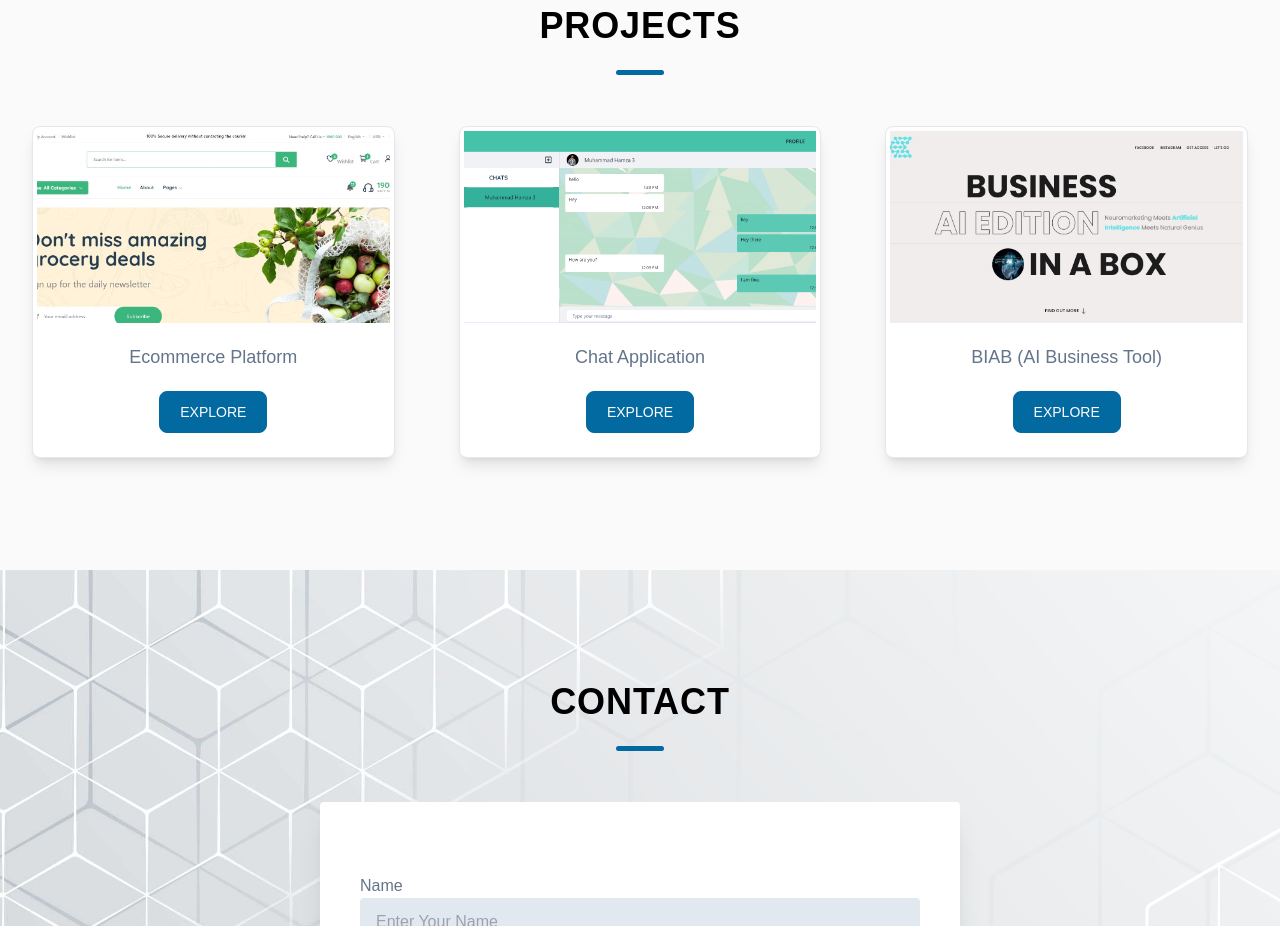
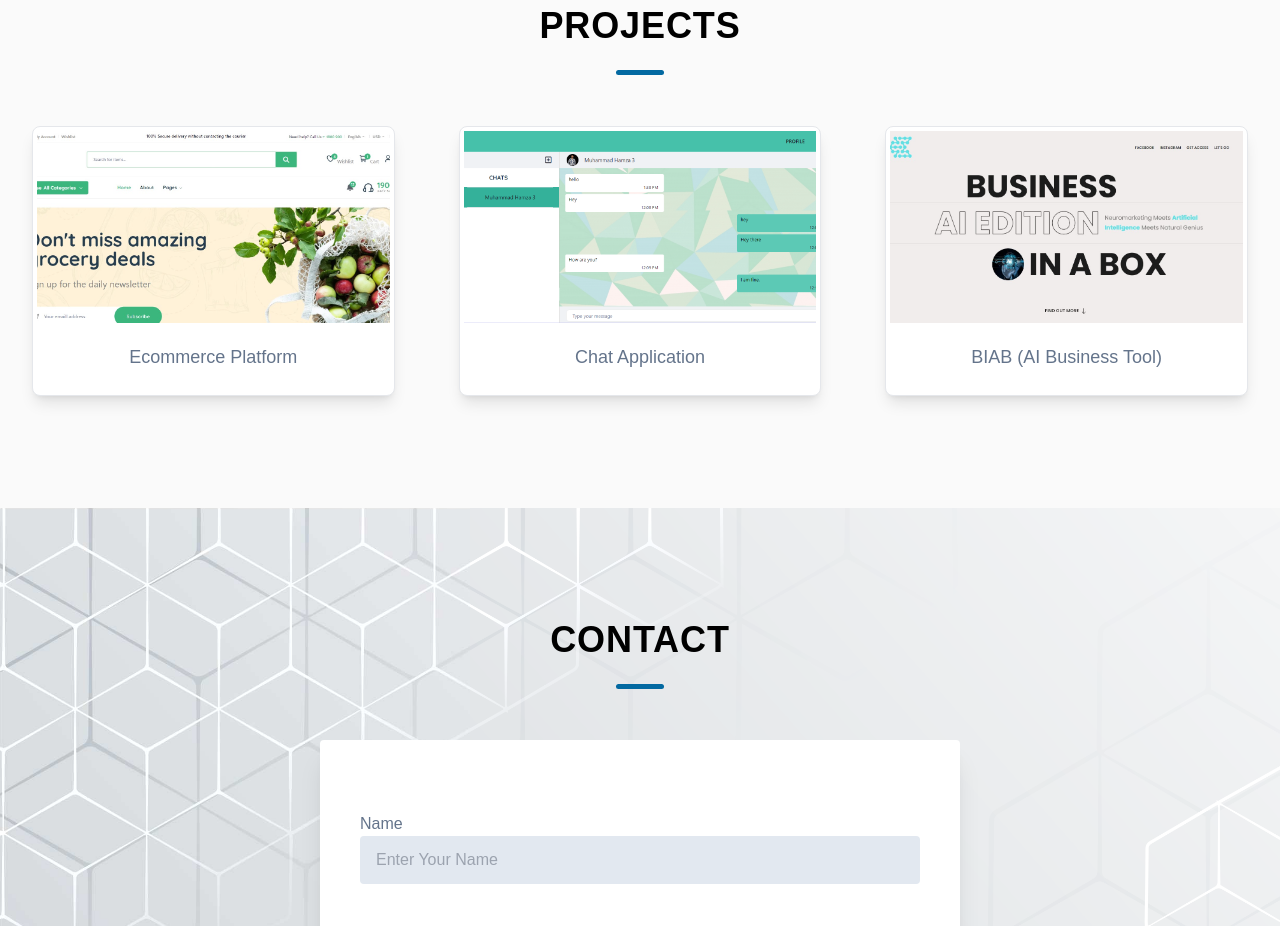
Before and after one commit to mhamza7265/mhamza7265.github.io, a React (Vite) app: page / in a window 1280 px wide. Shown: the part 1780-2706 px from the top of the page. Built offline with nearby package versions, Linux system fonts and the light colour scheme; some icons are missing.

Commit message:
style change of projects card

```diff
--- a/src/App.css
+++ b/src/App.css
@@ -220,3 +220,22 @@
     top: 85%;
   }
 }
+
+.project-card {
+}
+
+.project-card-btn-container {
+  top: 0;
+  left: 0;
+  width: 100%;
+  height: 100%;
+  opacity: 0;
+  display: none;
+}
+
+.project-card-btn {
+  position: absolute;
+  top: 50%;
+  left: 50%;
+  transform: translate(-50%, -50%);
+}
--- a/src/common/ProjectCard.jsx
+++ b/src/common/ProjectCard.jsx
@@ -1,8 +1,28 @@
 import { Link } from "react-router-dom";
+import { useRef } from "react";
 
 function ProjectCard({ img, alt, title, btn1 }) {
+  const btnDiv = useRef();
+  const handleHover = () => {
+    btnDiv.current.style.display = "block";
+    setTimeout(() => {
+      btnDiv.current.style.opacity = 1;
+    }, 100);
+  };
+
+  const handleHoverEnd = () => {
+    btnDiv.current.style.opacity = 0;
+    setTimeout(() => {
+      btnDiv.current.style.display = "none";
+    }, 100);
+  };
+
   return (
-    <div className="project-card mt-10 sm:mt-0 w-11/12 sm:w-3/4 mx-auto sm:mx-8 max-w-sm p-1 pb-6 bg-white border border-gray-200 rounded-lg shadow dark:bg-gray-800 dark:border-gray-700 shadow-lg">
+    <div
+      className="project-card mt-10 sm:mt-0 w-11/12 sm:w-3/4 mx-auto sm:mx-8 max-w-sm p-1 pb-6 bg-white border border-gray-200 rounded-lg shadow dark:bg-gray-800 dark:border-gray-700 shadow-lg relative"
+      onMouseEnter={handleHover}
+      onMouseLeave={handleHoverEnd}
+    >
       <div className="flex justify-left items-center pb-0 overflow-hidden">
         <img
           src={img}
@@ -13,13 +33,18 @@ function ProjectCard({ img, alt, title, btn1 }) {
       <p className="font-normal text-lg font-bold text-slate-500 dark:text-slate-100 dark:text-gray-400 pt-5 text-center">
         {title}
       </p>
-      <div className="flex justify-center items-center mt-5">
-        <Link
-          to={btn1}
-          className="text-white bg-sky-700 hover:bg-sky-900 border border-sky-700 focus:outline-none focus:ring-4 focus:ring-sky-300 font-medium rounded-lg text-sm px-5 py-2.5 dark:bg-sky-800 dark:hover:bg-sky-700 dark:focus:ring-sky-700 dark:border-sky-700"
-        >
-          EXPLORE
-        </Link>
+      <div
+        className="project-card-btn-container absolute bg-slate-700 dark:bg-slate-600 absolute transition-all duration-500 ease-in-out rounded-lg"
+        ref={btnDiv}
+      >
+        <div className="w-full h-full relative">
+          <Link
+            to={btn1}
+            className="project-card-btn text-white bg-sky-700 hover:bg-sky-900 border border-sky-700 focus:outline-none focus:ring-4 focus:ring-sky-300 font-medium rounded-lg text-sm px-5 py-2.5 dark:bg-sky-800 dark:hover:bg-sky-700 dark:focus:ring-sky-700 dark:border-sky-700"
+          >
+            EXPLORE
+          </Link>
+        </div>
       </div>
     </div>
   );
```
